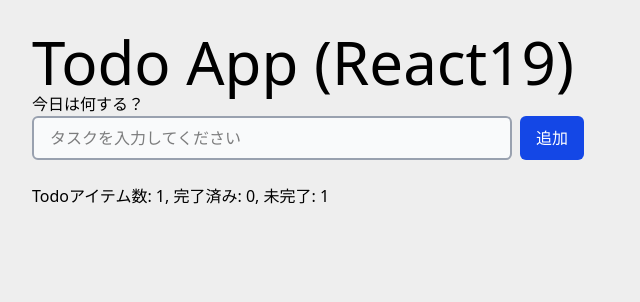
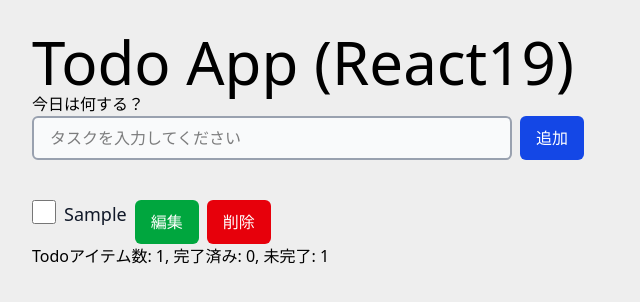
Before and after one commit to 64-HiroByte/react_todo_list, a React (Vite) app: page / in a window 1280 px wide. Both pictures are taken after typing "Sample" into the empty fields and a click on the button "追加". Shown: the top 302 px of the page, without its empty margins (0-640 px from the left). Built offline with nearby package versions, Linux system fonts and the light colour scheme.

Commit message:
TodoアプリのCRUD操作及び、削除実行の確認用モーダルを作成した

```diff
--- a/src/App.tsx
+++ b/src/App.tsx
@@ -3,28 +3,35 @@ import { useRef, useState } from "react";
 import "./App.css";
 import { Title } from "./components/atoms/title/Title";
 import type { TodoType } from "./types/todo";
-// import { TodoList } from "./components/organisms/TodoList";
+import { TodoList } from "./components/organisms/TodoList";
 import { TextForm } from "./components/molecules/TextForm";
+import { ConfirmModal } from "./components/molecules/ConfirmModal";
 
-function App(disabled: boolean) {
-  const [todoText, setTodoText] = useState("");
+function App() {
+  // state
   const [todos, setTodos] = useState<Array<TodoType>>([]);
   const [editingId, setEditingId] = useState<number | null>(null);
-  const id = useRef(0);
+  const [showModal, setShowModal] = useState(false);
+  const [deleteTarget, setDeleteTargert] = useState<TodoType | null>(null);
 
-  // 追加ボタン
+  // useRefでkeyとなるIDの採番
+  const id = useRef(1);
+
+  /** --- CRUD操作 --- */
+  // 新規登録
   const handleAddTodo = (title: string) => {
+    if (!title.trim()) return;
+
     const newTodo: TodoType = {
       id: id.current++,
       title: title,
       completed: false,
     };
     setTodos((todos) => [...todos, newTodo]);
-    console.log(todos);
   };
 
-  // チェックボックスのトグル切り替え
-  const onChangeCompleted = (id: number) => {
+  // 完了状態の切り替え
+  const handleToggle = (id: number) => {
     setTodos((todos) =>
       todos.map((todo) =>
         todo.id === id ? { ...todo, completed: !todo.completed } : todo,
@@ -32,11 +39,12 @@ function App(disabled: boolean) {
     );
   };
 
+  // 編集対象を設定
   const handleEditStart = (id: number) => {
     setEditingId(id);
   };
 
-  // 編集ボタン
+  // 編集内容の保存
   const handleSaveEdit = (id: number, newTitle: string) => {
     setTodos((todos) =>
       todos.map((todo) =>
@@ -48,9 +56,24 @@ function App(disabled: boolean) {
     setEditingId(null);
   };
 
-  // 削除ボタン
-  const onClickDelete = (id: number) => {
-    setTodos((todos) => todos.filter((todo) => todo.id !== id));
+  // 削除確認モーダル表示
+  const handleDeleteConfirm = (todo: TodoType) => {
+    setDeleteTargert(todo);
+    setShowModal(true);
+  };
+
+  // 削除確認モーダル非表示
+  const handleCancelDelete = () => {
+    setShowModal(false);
+    setDeleteTargert(null);
+  };
+
+  // 削除の実行
+  const handleDelete = () => {
+    if (deleteTarget === null) return;
+    setTodos((todos) => todos.filter((todo) => todo.id !== deleteTarget.id));
+    setShowModal(false);
+    setDeleteTargert(null);
   };
 
   const todoCount: number = todos.length;
@@ -63,21 +86,25 @@ function App(disabled: boolean) {
       {/* 入力エリア */}
       <div>
         <h2>今日は何する？</h2>
-        <TextForm buttonLabel="追加" onSubmit={handleAddTodo} />
+        <TextForm
+          buttonLabel="追加"
+          onSubmit={handleAddTodo}
+          disabled={editingId !== null}
+        />
       </div>
       <br />
 
       {/* Todoのリスト */}
       <div>
         {/* リスト */}
-        {/* <TodoList
+        <TodoList
           todos={todos}
           editingId={editingId}
-          onToggle={onChangeCompleted}
+          onToggle={handleToggle}
           onEditStart={handleEditStart}
-          onSaveEdit={handleSaveEdit}
-          onDelete={onClickDelete}
-        /> */}
+          onEditSave={handleSaveEdit}
+          onDelete={handleDeleteConfirm}
+        />
 
         {/* リストの状態 */}
         <footer>
@@ -87,6 +114,14 @@ function App(disabled: boolean) {
           </span>
         </footer>
       </div>
+      {/* 削除確認モーダル */}
+      {showModal && deleteTarget && (
+        <ConfirmModal
+          message={`タスク: 「${deleteTarget.title}」 を削除しますか？`}
+          onConfirm={handleDelete}
+          onCancel={handleCancelDelete}
+        />
+      )}
     </div>
   );
 }
--- /dev/null
+++ b/src/components/atoms/Text.tsx
@@ -0,0 +1,16 @@
+import type { FC } from "react";
+
+type Props = {
+  className?: string;
+  text: string;
+};
+
+export const Text: FC<Props> = (props) => {
+  const { className = "", text } = props;
+
+  const baseStyle = ["text-lg text-gray-900"];
+  const disabledStyle = [""];
+  const textStyle = [...baseStyle, ...disabledStyle, className].join(" ");
+
+  return <span className={textStyle}>{text}</span>;
+};
--- a/src/components/atoms/input/Checkbox.tsx
+++ b/src/components/atoms/input/Checkbox.tsx
@@ -4,13 +4,25 @@ type Props = {
   className?: string;
   checked: boolean;
   onChange: () => void;
+  disabled: boolean;
 };
 
-export const Checkbox: FC<Props> = ({ className = "", checked, onChange }) => {
+export const Checkbox: FC<Props> = ({
+  className = "",
+  checked,
+  onChange,
+  disabled,
+}) => {
+  const baseStyle = ["size-6"];
+  const disabledStyle = disabled
+    ? ["opacity-40", "cursor-not-allowed"]
+    : ["cursor-pointer"];
+
+  const checkboxStyle = [...baseStyle, ...disabledStyle, className].join(" ");
   return (
     <input
       type="checkbox"
-      className={className}
+      className={checkboxStyle}
       checked={checked}
       onChange={onChange}
     />
--- /dev/null
+++ b/src/components/molecules/ConfirmModal.tsx
@@ -0,0 +1,35 @@
+import type { FC } from "react";
+import { Button } from "../atoms/button/Button";
+
+type Props = {
+  message: string;
+  onConfirm: () => void;
+  onCancel: () => void;
+};
+
+export const ConfirmModal: FC<Props> = (props) => {
+  const { message, onConfirm, onCancel } = props;
+  const buttonWidth = "w-30";
+
+  return (
+    <div className="bg-opacity-40 fixed inset-0 flex items-center justify-center bg-black">
+      <div className="rounded-md bg-white p-6 text-center shadow-lg">
+        <p className="mb-4">{message}</p>
+        <div className="flex justify-center gap-3">
+          <Button
+            label="キャンセル"
+            className={`bg-gray-500 ${buttonWidth}`}
+            onClick={onCancel}
+            type="button"
+          />
+          <Button
+            label="削除"
+            className={`bg-red-600 ${buttonWidth}`}
+            onClick={onConfirm}
+            type="button"
+          />
+        </div>
+      </div>
+    </div>
+  );
+};
--- a/src/components/molecules/TextForm.tsx
+++ b/src/components/molecules/TextForm.tsx
@@ -6,7 +6,7 @@ type Props = {
   initialValue?: string;
   buttonLabel: string;
   onSubmit?: (value: string) => void;
-  disabled: boolean;
+  disabled?: boolean;
 };
 
 export const TextForm: FC<Props> = (props) => {
@@ -20,6 +20,8 @@ export const TextForm: FC<Props> = (props) => {
   const handleSubmit = (e: FormEvent) => {
     e.preventDefault();
     if (onSubmit) onSubmit(todoText);
+    // onSubmit?.(todoText);  // オプショナルチェイニングによる記述
+
     setTodoText(initialValue);
   };
 
--- /dev/null
+++ b/src/components/molecules/TodoItem.tsx
@@ -0,0 +1,63 @@
+import { useState, type FC } from "react";
+import { Checkbox } from "../atoms/input/Checkbox";
+import { Button } from "../atoms/button/Button";
+import { Text } from "../atoms/Text";
+import type { TodoType } from "../../types/todo";
+import { TextForm } from "./TextForm";
+
+type Props = {
+  todo: TodoType;
+  editingId: number | null;
+  onToggle: (id: number) => void;
+  onEditStart: (id: number) => void;
+  onEditSave: (id: number, newTitle: string) => void;
+  onDelete: (id: number) => void;
+};
+
+export const TodoItem: FC<Props> = (props) => {
+  const { todo, editingId, onToggle, onEditStart, onEditSave, onDelete } =
+    props;
+
+  const isEditing = editingId === todo.id;
+  const isDisabled = editingId !== null && editingId !== todo.id;
+  //   const isDisabled = editingId !== null && isEditing;
+
+  return (
+    <div>
+      {isEditing ? (
+        <TextForm
+          buttonLabel="保存"
+          initialValue={todo.title}
+          disabled={!isEditing}
+          onSubmit={(newTitle) => onEditSave(todo.id, newTitle)}
+        />
+      ) : (
+        <div className="flex gap-2">
+          <Checkbox
+            checked={todo.completed}
+            onChange={() => onToggle(todo.id)}
+            disabled={isDisabled}
+          />
+          <Text
+            className={`${todo.completed && "text-gray-400 line-through"}`}
+            text={todo.title}
+          />
+          <Button
+            label="編集"
+            className="bg-green-600"
+            disabled={isDisabled}
+            onClick={() => onEditStart(todo.id)}
+            type="button"
+          />
+          <Button
+            label="削除"
+            className="bg-red-600"
+            disabled={isDisabled}
+            onClick={() => onDelete(todo.id)}
+            type="button"
+          />
+        </div>
+      )}
+    </div>
+  );
+};
--- a/src/components/molecules/TodoTextWithCheckbox.tsx
+++ b/src/components/molecules/TodoTextWithCheckbox.tsx
@@ -15,7 +15,11 @@ export const TodoTextWithCheckbox: FC<Props> = ({
 }) => {
   return (
     <div className="flex items-center gap-2">
-      <Checkbox className="size-6" checked={completed} onChange={onToggle} />
+      <Checkbox
+        className="size-6 cursor-pointer"
+        checked={completed}
+        onChange={onToggle}
+      />
       <span className={completed ? "text-gray-400 line-through" : ""}>
         {text}
       </span>
--- a/src/components/organisms/TodoList.tsx
+++ b/src/components/organisms/TodoList.tsx
@@ -1,15 +1,16 @@
 import type { FC } from "react";
 
-import { ListItem } from "./ListItem";
+// import { ListItem } from "./ListItem";
 import type { TodoType } from "../../types/todo";
+import { TodoItem } from "../molecules/TodoItem";
 
 type Props = {
   todos: Array<TodoType>;
   editingId: number | null;
   onToggle: (id: number) => void;
   onEditStart: (id: number) => void;
-  onSaveEdit: (id: number) => void;
-  onDelete: (id: number) => void;
+  onEditSave: (id: number, newTitle: string) => void;
+  onDelete: (todo: TodoType) => void;
 };
 
 export const TodoList: FC<Props> = ({
@@ -17,7 +18,7 @@ export const TodoList: FC<Props> = ({
   editingId,
   onToggle,
   onEditStart,
-  onSaveEdit,
+  onEditSave,
   onDelete,
 }) => {
   if (todos.length === 0) {
@@ -26,15 +27,14 @@ export const TodoList: FC<Props> = ({
   return (
     <div className="mt-4 space-y-2">
       {todos.map((todo) => (
-        <ListItem
+        <TodoItem
           key={todo.id}
           todo={todo}
-          isEditing={todo.id === editingId}
-          onToggle={onToggle}
-          onEditStart={onEditStart}
-          onSaveEdit={onSaveEdit}
-          onDelete={onDelete}
-          disableActions={editingId !== null && todo.id !== editingId}
+          editingId={editingId}
+          onToggle={() => onToggle(todo.id)}
+          onEditStart={() => onEditStart(todo.id)}
+          onEditSave={onEditSave}
+          onDelete={() => onDelete(todo)}
         />
       ))}
     </div>
```
